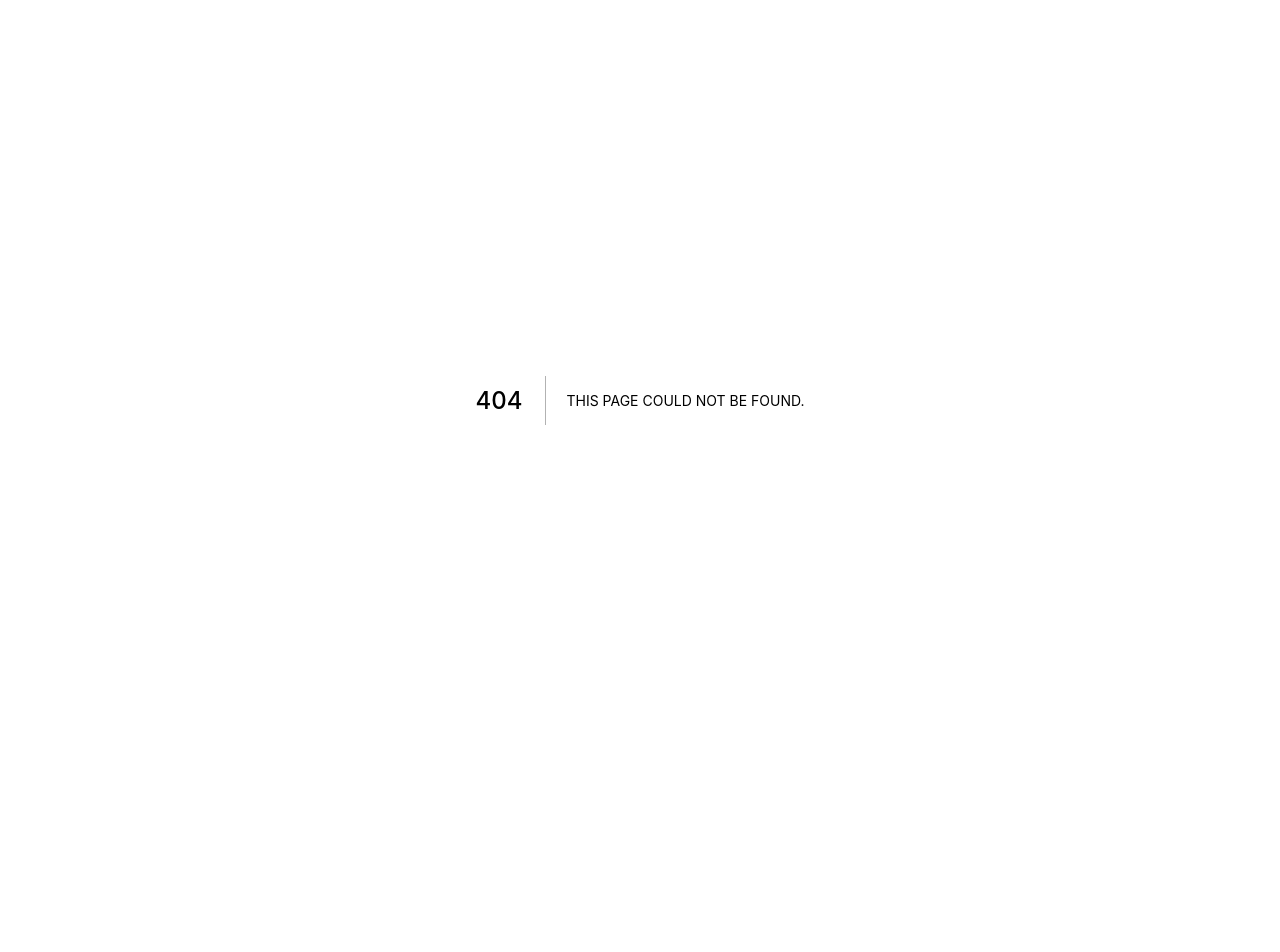
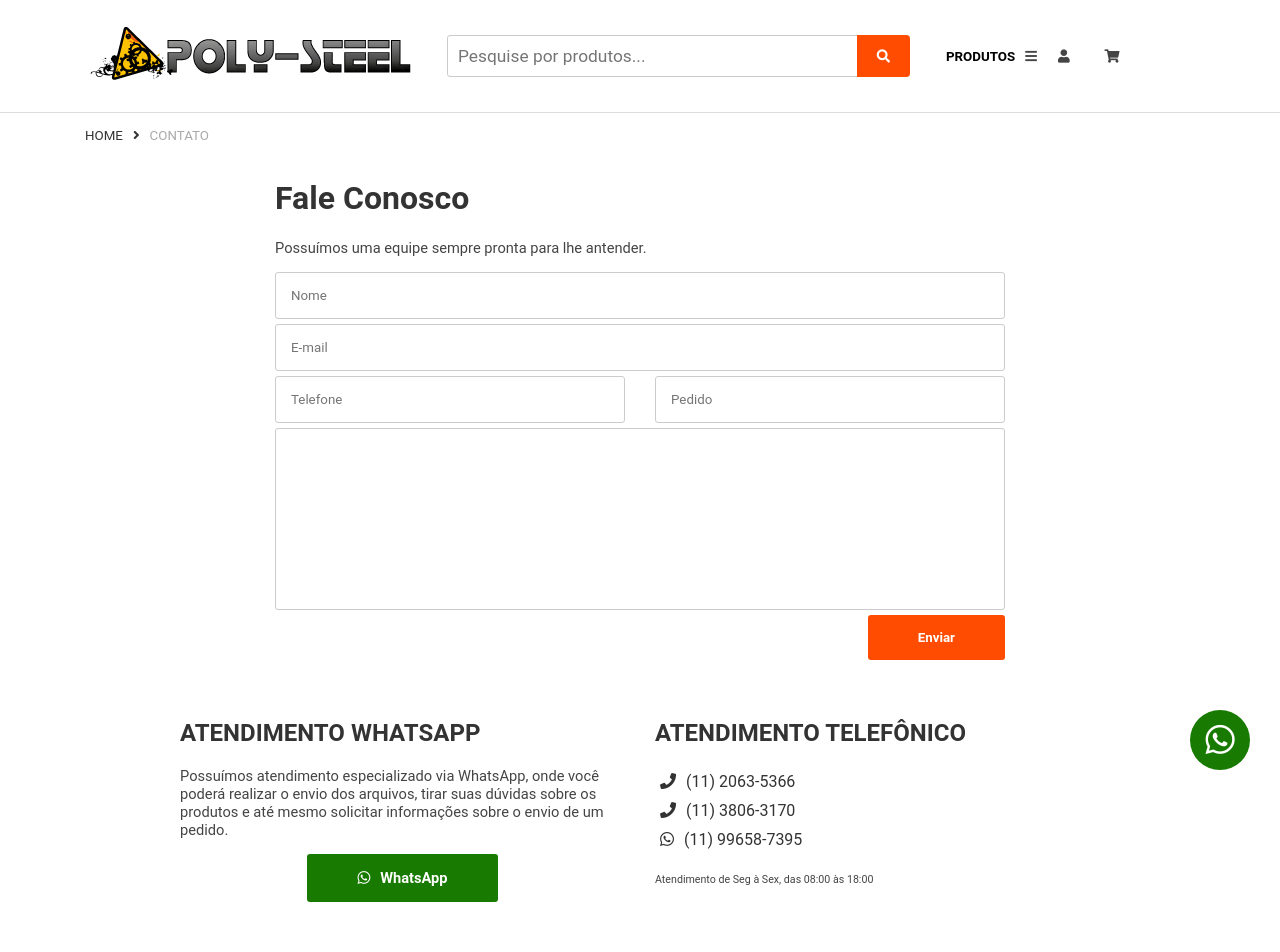
Before and after one commit to Wule-dev/polysteel-web, a Next.js app: page /contato in a window 1280 px wide. Before the commit this address had no page. Shown: the top 952 px of the page. Before the commit the page ends 800 px from the top, so only its background shows below. Built offline with nearby package versions, Linux system fonts and the light colour scheme.

Commit message:
feat: added heroku config

```diff
--- a/package.json
+++ b/package.json
@@ -5,7 +5,8 @@
   "scripts": {
     "dev": "next dev",
     "build": "next build",
-    "start": "next start"
+    "start": "next start $PORT",
+    "heroku-postbuild": "yarn build"
   },
   "dependencies": {
     "axios": "^0.21.0",
--- a/src/components/Footer/index.tsx
+++ b/src/components/Footer/index.tsx
@@ -56,7 +56,7 @@ const Footer: React.FC = () => {
                 <a href="/termos">Termos de Uso</a>
               </li>
               <li>
-                <a href="#url">Fale Conosco</a>
+                <a href="/contato">Fale Conosco</a>
               </li>
               <li>
                 <a href="#url">Mapa do Site</a>
@@ -84,11 +84,11 @@ const Footer: React.FC = () => {
                   (11) 99658-7395
                 </a>
               </li>
-              <br />
-              <p className="therm">
-                Atendimento de Seg à Sex, das 08:00 às 18:00
-              </p>
             </ul>
+            <br />
+            <p className="therm">
+              Atendimento de Seg à Sex, das 08:00 às 18:00
+            </p>
           </div>
           <div className="col-md col-12">
             <h3>Nossa Localização</h3>
--- /dev/null
+++ b/src/pages/contato/Contato.module.css
@@ -0,0 +1,33 @@
+.contact {
+  margin-top: 40px;
+}
+
+.contact ul {
+  margin: 0px;
+  padding: 0px;
+  list-style: none;
+}
+
+.contact ul i {
+  margin-right: 10px;
+}
+
+.contact a {
+  padding: 5px;
+  display: inline-block;
+}
+
+.whatsButton {
+  padding: 15px 50px;
+  background: #187A00;
+  border: 0px;
+  color: white;
+  font-weight: 700;
+  border-radius: 3px;
+  cursor: pointer;
+  font-size: 11pt;
+}
+
+.whatsButton i {
+  margin-right: 10px;
+}
--- /dev/null
+++ b/src/pages/contato/index.tsx
@@ -0,0 +1,103 @@
+/* eslint-disable react/no-unescaped-entities */
+import React from 'react';
+import { Head, Header, Footer, Breadcrumb } from '../../components';
+import styles from './Contato.module.css';
+
+const Contato = (): JSX.Element => {
+  return (
+    <>
+      <Head
+        title="Fale Conosco"
+        description="A Poly-Steel oferece diversas opções de serviços gráficos como Placas de Homenagem, Placas de Aço Inox, Letras Caixa e mais."
+        keywords="placa de homenagem, placa de aço, troféus, banners, letras caixa, gráfica, gráfica rápida, placas adesivadas, placas com molduras, gráfica em são paulo, melhor serviço de gráfica em são paulo, melhor gráfica, gráfica mais rápida, melhor preço em placa em aço inox"
+      />
+      <Header />
+      <Breadcrumb>
+        <span>Contato</span>
+      </Breadcrumb>
+      <div className="container pageContent">
+        <div className="row">
+          <div className="col-md-8 offset-md-2">
+            <h1>Fale Conosco</h1>
+            <p>Possuímos uma equipe sempre pronta para lhe antender.</p>
+          </div>
+          <div className="col-md-8 offset-md-2">
+            <label htmlFor="name">
+              <input type="text" id="name" placeholder="Nome" />
+            </label>
+            <label htmlFor="email">
+              <input type="text" id="email" placeholder="E-mail" />
+            </label>
+            <div className="row">
+              <div className="col-md-6">
+                <label htmlFor="phone">
+                  <input type="text" id="phone" placeholder="Telefone" />
+                </label>
+              </div>
+              <div className="col-md-6">
+                <label htmlFor="order">
+                  <input type="text" id="order" placeholder="Pedido" />
+                </label>
+              </div>
+            </div>
+            <label htmlFor="message">
+              <textarea name="" id="message" cols={30} rows={10} />
+            </label>
+            <p className="text-right">
+              <button type="submit" className="btn-primary">
+                Enviar
+              </button>
+            </p>
+          </div>
+        </div>
+        <div className={`row ${styles.contact}`}>
+          <div className="col-md-5 offset-md-1">
+            <h2>Atendimento WhatsApp</h2>
+            <p>
+              Possuímos atendimento especializado via WhatsApp, onde você poderá
+              realizar o envio dos arquivos, tirar suas dúvidas sobre os
+              produtos e até mesmo solicitar informações sobre o envio de um
+              pedido.
+            </p>
+            <p className="text-center">
+              <button type="submit" className={styles.whatsButton}>
+                <i className="fab fa-whatsapp" />
+                WhatsApp
+              </button>
+            </p>
+          </div>
+          <div className="col-md-5">
+            <h2>Atendimento Telefônico</h2>
+            <ul>
+              <li>
+                <a href="tel:+551120635366">
+                  <i className="fa fa-phone" />
+                  (11) 2063-5366
+                </a>
+              </li>
+              <li>
+                <a href="tel:+551138063170">
+                  <i className="fa fa-phone" />
+                  (11) 3806-3170
+                </a>
+              </li>
+              <li>
+                <a href="tel:+5511996587395">
+                  <i className="fab fa-whatsapp" />
+                  (11) 99658-7395
+                </a>
+              </li>
+            </ul>
+            <br />
+            <p className="therm">
+              Atendimento de Seg à Sex, das 08:00 às 18:00
+            </p>
+          </div>
+        </div>
+      </div>
+      <Footer />
+    </>
+  );
+};
+
+export default Contato;
```
Also changed, not shown: src/pages/cart/index.tsx (added, +30 -0 lines), src/pages/product/customize/Customize.module.css (+15 -0 lines), src/pages/product/customize/[product].tsx (+23 -31 lines), src/styles/globals.css.
